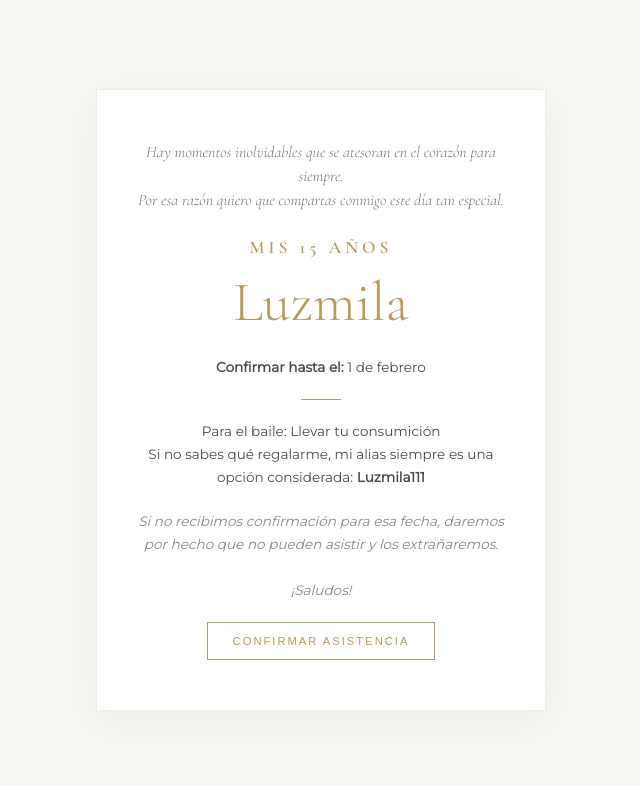
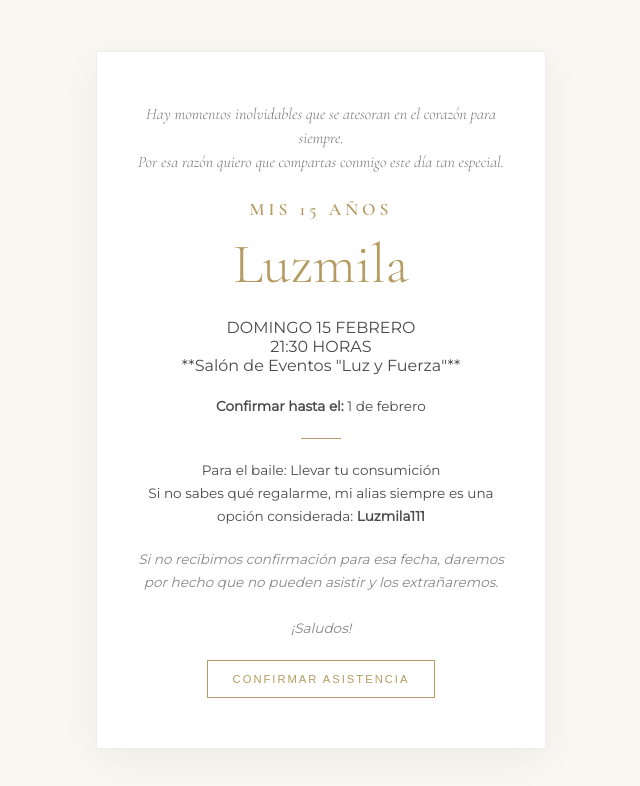
Before and after one commit to Santiago273/CumpleDeLuz, a plain HTML site: page index.html in a window 1280 px wide. Shown: the whole page, without its empty margins (319-959 px from the left). Drawn offline with nearby package versions, Linux system fonts and the light colour scheme.

Commit message:
Agregando detalles de fecha lugar y hora

```diff
--- a/index.html
+++ b/index.html
@@ -20,6 +20,16 @@
                 <h2 class="sparkle"> MIS 15 AÑOS</h2>
                 <h1 class="name">Luzmila</h1>
             </header>
+
+            <section class="event-details">
+                <div class="date-box">
+                    <span>DOMINGO</span>
+                    <span class="day">15</span>
+                    <span>FEBRERO</span>
+                </div>
+                <p class="time">21:30 HORAS</p>
+                <p class="location">**Salón de Eventos "Luz y Fuerza"**
+            </section>
 
             <section class="info-extra">
                 <p><strong>Confirmar hasta el:</strong> 1 de febrero</p>
```
